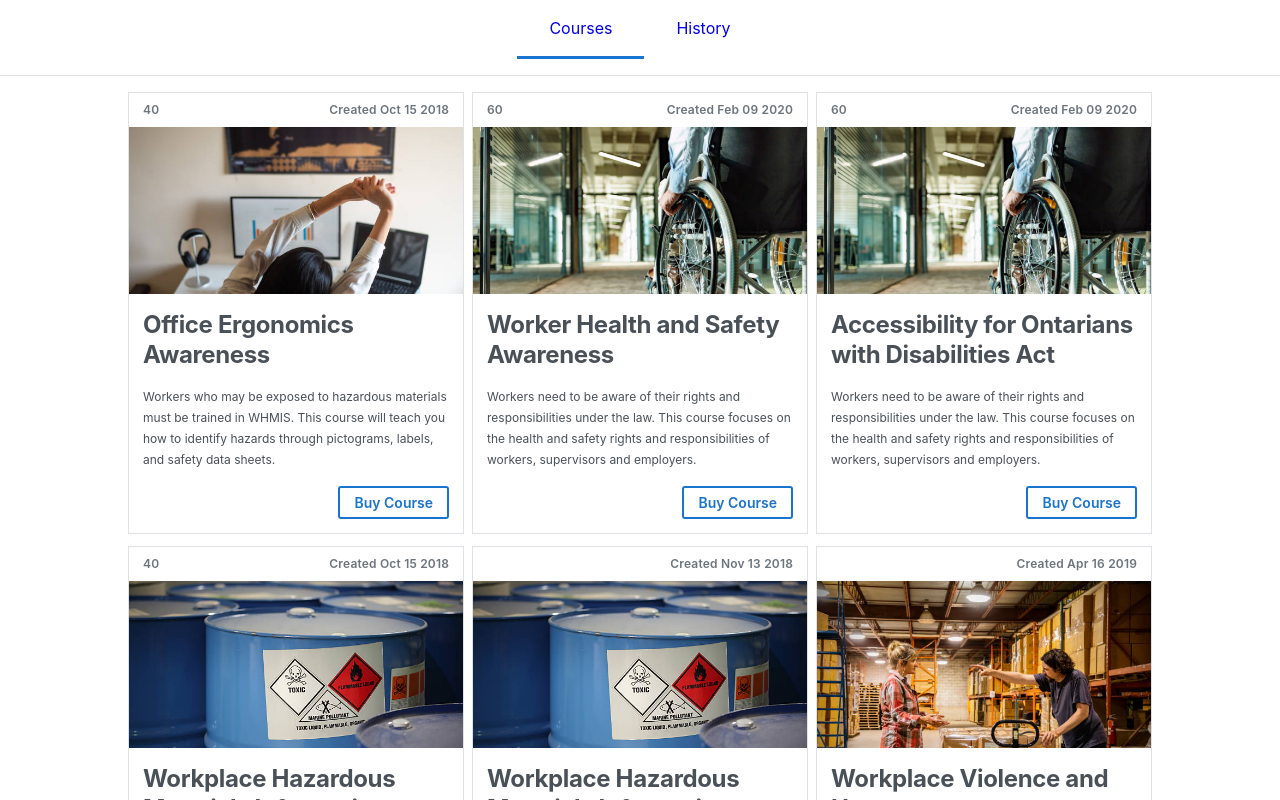
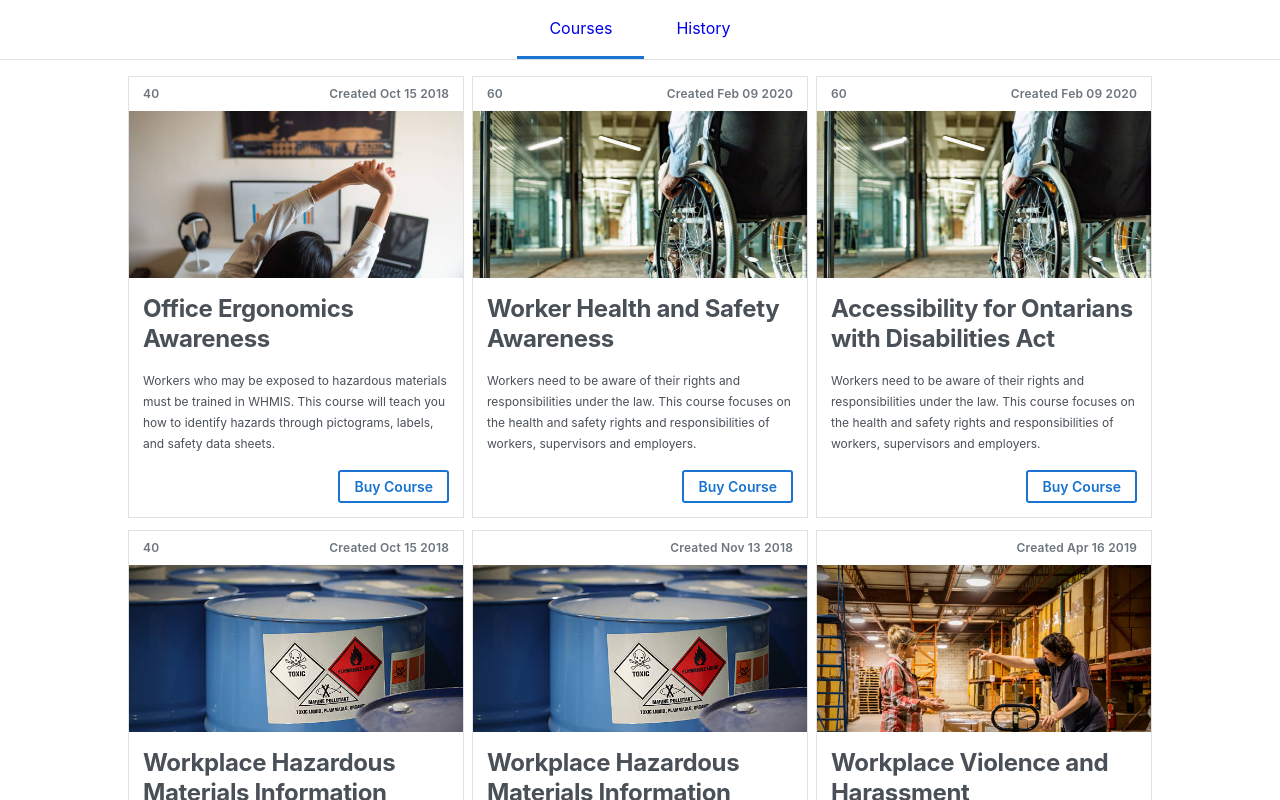
Before and after one commit to CiceroFonsecaOSG/react-lunch-and-learn, a React (Create React App) app: page /courses in a window 1280 px wide. Shown: the top 800 px of the page. Built offline with nearby package versions, Linux system fonts and the light colour scheme.

Commit message:
Remove header padding

```diff
--- a/src/components/Header.js
+++ b/src/components/Header.js
@@ -28,7 +28,7 @@
 const Header = ({ routes }) => {
   return (
     <header className="header">
-      <div className="header__wrapper padded-section">
+      <div className="header__wrapper">
         <Navigation routes={routes} />
       </div>
     </header>
```
